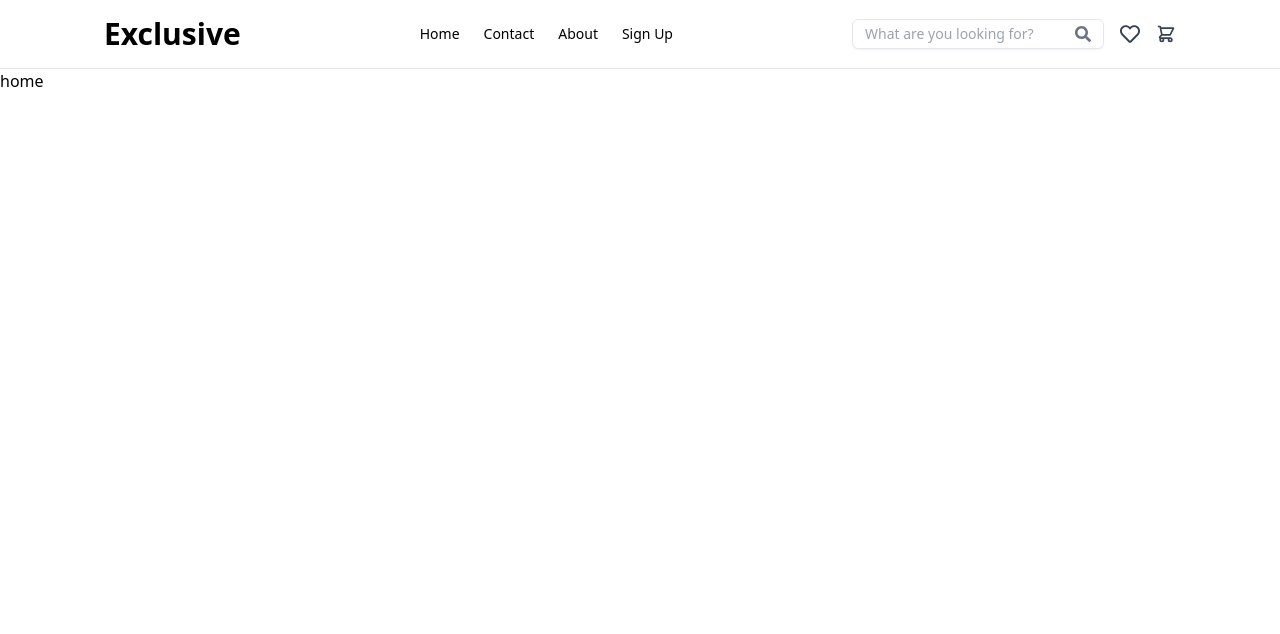
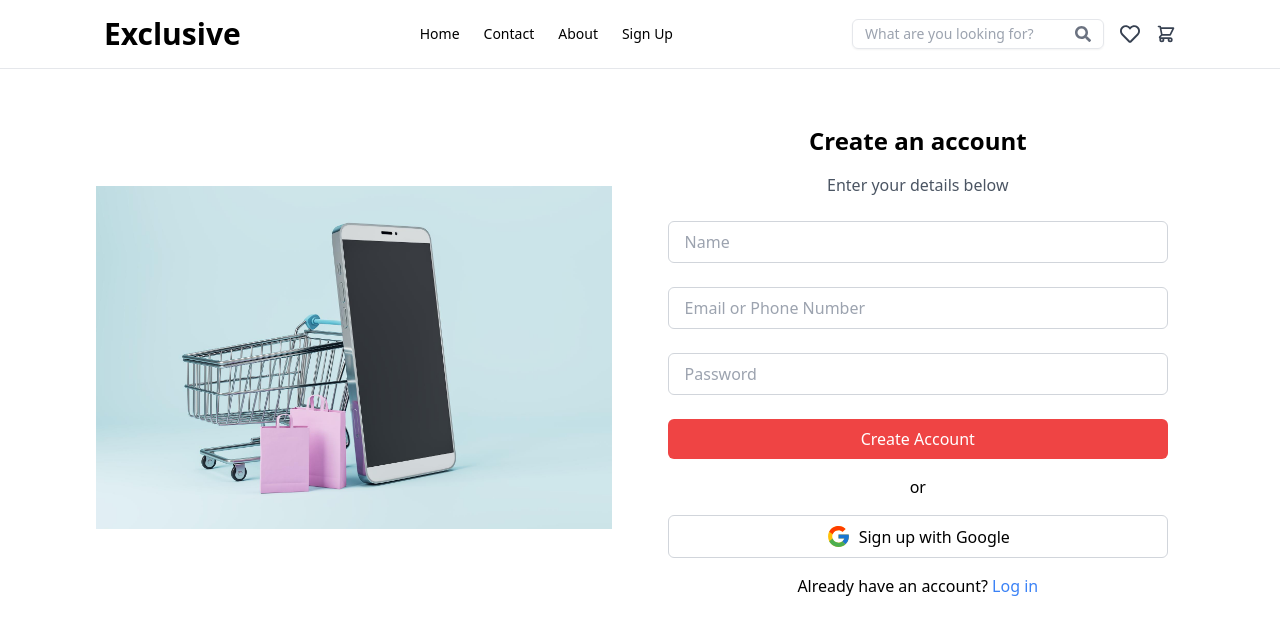
Before and after one commit to vivekneupane11/ecommerce-brothers, a React (Create React App) app: page / in a window 1280 px wide. Shown: the top 634 px of the page. Built offline with nearby package versions, Linux system fonts and the light colour scheme; no server answers.

Commit message:
login auth

```diff
--- a/src/App.js
+++ b/src/App.js
@@ -12,7 +12,8 @@ const App = () => {
     <div>
       <Navbar />
       <Routes>
-        <Route path="/" element={<Home />} />
+        <Route path="/" element={<SignUp />} />
+        <Route path="/home" element={<Home />} />
         <Route path="/contact" element={<Contact />} />
         <Route path="/about" element={<About />} />
         <Route path="/signup" element={<SignUp />} />
--- /dev/null
+++ b/src/context/FirebaseProvider.js
@@ -0,0 +1,51 @@
+import {
+  createUserWithEmailAndPassword,
+  GoogleAuthProvider,
+  onAuthStateChanged,
+  signInWithEmailAndPassword,
+  signInWithPopup,
+  signOut,
+} from "firebase/auth";
+import { createContext, useEffect, useState } from "react";
+import { auth } from "../firebase/firebase";
+
+export const FirebaseContext = createContext(null);
+
+export const FirebaseProvider = ({ children }) => {
+  const [currentUser, setCurrentUser] = useState(null);
+  const [loading, setLoading] = useState(true);
+
+  const signup = (email, password) =>
+    createUserWithEmailAndPassword(auth, email, password);
+
+  const login = (email, password) =>
+    signInWithEmailAndPassword(auth, email, password);
+
+  const logout = () => signOut(auth);
+  const signInWithGoogle = () => {
+    const provider = new GoogleAuthProvider();
+    return signInWithPopup(auth, provider);
+  };
+
+  useEffect(() => {
+    const unsubscribe = onAuthStateChanged(auth, (user) => {
+      setCurrentUser(user);
+      setLoading(false);
+    });
+    return unsubscribe;
+  }, []);
+
+  const value = {
+    currentUser,
+    signup,
+    login,
+    logout,
+    signInWithGoogle,
+  };
+
+  return (
+    <FirebaseContext.Provider value={value}>
+      {!loading && children}
+    </FirebaseContext.Provider>
+  );
+};
--- a/src/firebase/firebase.js
+++ b/src/firebase/firebase.js
@@ -1,4 +1,6 @@
 import { initializeApp } from "firebase/app";
+import { getFirestore } from "firebase/firestore";
+import { getAuth } from "firebase/auth";
 
 const firebaseConfig = {
   apiKey: process.env.REACT_APP_FIREBASE_API_KEY,
@@ -12,4 +14,5 @@ const firebaseConfig = {
 // Initialize Firebase
 const app = initializeApp(firebaseConfig);
 
-export default app;
+export const fireDB = getFirestore(app);
+export const auth = getAuth(app);
--- a/src/index.js
+++ b/src/index.js
@@ -4,12 +4,15 @@ import "./index.css";
 import App from "./App";
 import reportWebVitals from "./reportWebVitals";
 import { BrowserRouter } from "react-router";
+import { FirebaseProvider } from "./context/FirebaseProvider";
 
 const root = ReactDOM.createRoot(document.getElementById("root"));
 root.render(
   <React.StrictMode>
     <BrowserRouter>
-      <App />
+      <FirebaseProvider>
+        <App />
+      </FirebaseProvider>
     </BrowserRouter>
   </React.StrictMode>
 );
--- a/src/pages/Login.js
+++ b/src/pages/Login.js
@@ -1,9 +1,34 @@
-import React from "react";
+import React, { useContext, useState } from "react";
 import phoneimage from "../assets/signup.jpg";
 import { FcGoogle } from "react-icons/fc";
-import { Link } from "react-router";
+import { Link, useNavigate } from "react-router";
+import { FirebaseContext } from "../context/FirebaseProvider";
 
 const Login = () => {
+  const { login, signInWithGoogle } = useContext(FirebaseContext);
+  const [email, setEmail] = useState("");
+  const [password, setPassword] = useState("");
+  const navigate = useNavigate();
+
+  const handleLogin = async (e) => {
+    e.preventDefault();
+    try {
+      await login(email, password);
+      navigate("/home");
+    } catch (error) {
+      console.error("Error logging in:", error);
+    }
+  };
+
+  const handleGoogleLogin = async () => {
+    try {
+      await signInWithGoogle();
+      navigate("/home");
+    } catch (error) {
+      console.error("Error with Google login:", error);
+    }
+  };
+
   return (
     <div className="mt-6 mx-4 lg:mx-24 flex flex-col items-center md:flex-row justify-center md:mt-14">
       <div className="w-full flex items-center justify-center mb-6">
@@ -18,13 +43,17 @@ const Login = () => {
           Enter your details to log in
         </p>
 
-        <form className="flex flex-col gap-6">
+        <form onSubmit={handleLogin} className="flex flex-col gap-6">
           <input
+            value={email}
+            onChange={(e) => setEmail(e.target.value)}
             type="email"
             placeholder="Email or Phone Number"
             className="w-full px-4 py-2 border border-gray-300 rounded-md"
           />
           <input
+            value={password}
+            onChange={(e) => setPassword(e.target.value)}
             type="password"
             placeholder="Password"
             className="w-full px-4 py-2 border border-gray-300 rounded-md"
@@ -39,7 +68,10 @@ const Login = () => {
 
         <div className="text-center my-4">or</div>
 
-        <button className="w-full flex items-center justify-center border border-gray-300 py-2 rounded-md hover:bg-gray-100 transition">
+        <button
+          onClick={handleGoogleLogin}
+          className="w-full flex items-center justify-center border border-gray-300 py-2 rounded-md hover:bg-gray-100 transition"
+        >
           <FcGoogle size={25} className="mr-2" />
           Log in with Google
         </button>
--- a/src/pages/SignUp.js
+++ b/src/pages/SignUp.js
@@ -1,9 +1,34 @@
-import React from "react";
+import React, { useContext, useState } from "react";
 import phoneimage from "../assets/signup.jpg";
 import { FcGoogle } from "react-icons/fc";
-import { Link } from "react-router";
+import { Link, useNavigate } from "react-router";
+import { FirebaseContext } from "../context/FirebaseProvider";
+const SignUp = () => {
+  const { signup, signInWithGoogle } = useContext(FirebaseContext);
+  const [email, setEmail] = useState("");
+  const [password, setPassword] = useState("");
+  const [name, setName] = useState("");
+  const navigate = useNavigate();
 
-const SignUp = () => {
+  const handleSubmit = async (e) => {
+    e.preventDefault();
+    try {
+      await signup(email, password);
+      navigate("/login");
+    } catch (error) {
+      console.error("Error signing up:", error);
+    }
+  };
+
+  const handleGoogleSignUp = async () => {
+    try {
+      await signInWithGoogle();
+      navigate("/home");
+    } catch (error) {
+      console.error("Error with Google sign-up:", error);
+    }
+  };
+
   return (
     <div className="mt-6 mx-4 lg:mx-24 flex flex-col items-center md:flex-row justify-center md:mt-14">
       <div className="w-full flex items-center justify-center mb-6">
@@ -18,18 +43,24 @@ const SignUp = () => {
           Enter your details below
         </p>
 
-        <form className="flex flex-col gap-6">
+        <form onSubmit={handleSubmit} className="flex flex-col gap-6">
           <input
+            value={name}
+            onChange={(e) => setName(e.target.value)}
             type="text"
             placeholder="Name"
             className="w-full px-4 py-2 border border-gray-300 rounded-md"
           />
           <input
+            value={email}
+            onChange={(e) => setEmail(e.target.value)}
             type="email"
             placeholder="Email or Phone Number"
             className="w-full px-4 py-2 border border-gray-300 rounded-md"
           />
           <input
+            value={password}
+            onChange={(e) => setPassword(e.target.value)}
             type="password"
             placeholder="Password"
             className="w-full px-4 py-2 border border-gray-300 rounded-md"
@@ -44,7 +75,10 @@ const SignUp = () => {
 
         <div className="text-center my-4">or</div>
 
-        <button className="w-full flex items-center justify-center border border-gray-300 py-2 rounded-md hover:bg-gray-100 transition">
+        <button
+          onClick={handleGoogleSignUp}
+          className="w-full flex items-center justify-center border border-gray-300 py-2 rounded-md hover:bg-gray-100 transition"
+        >
           <FcGoogle size={25} className="mr-2" />
           Sign up with Google
         </button>
```
